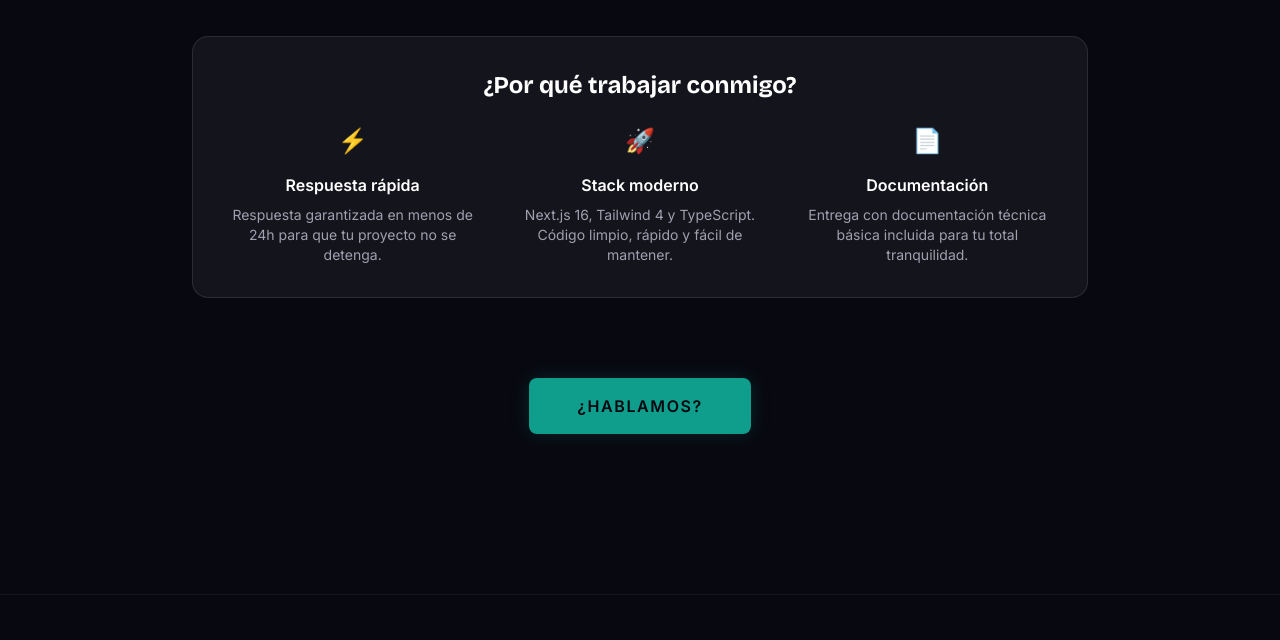
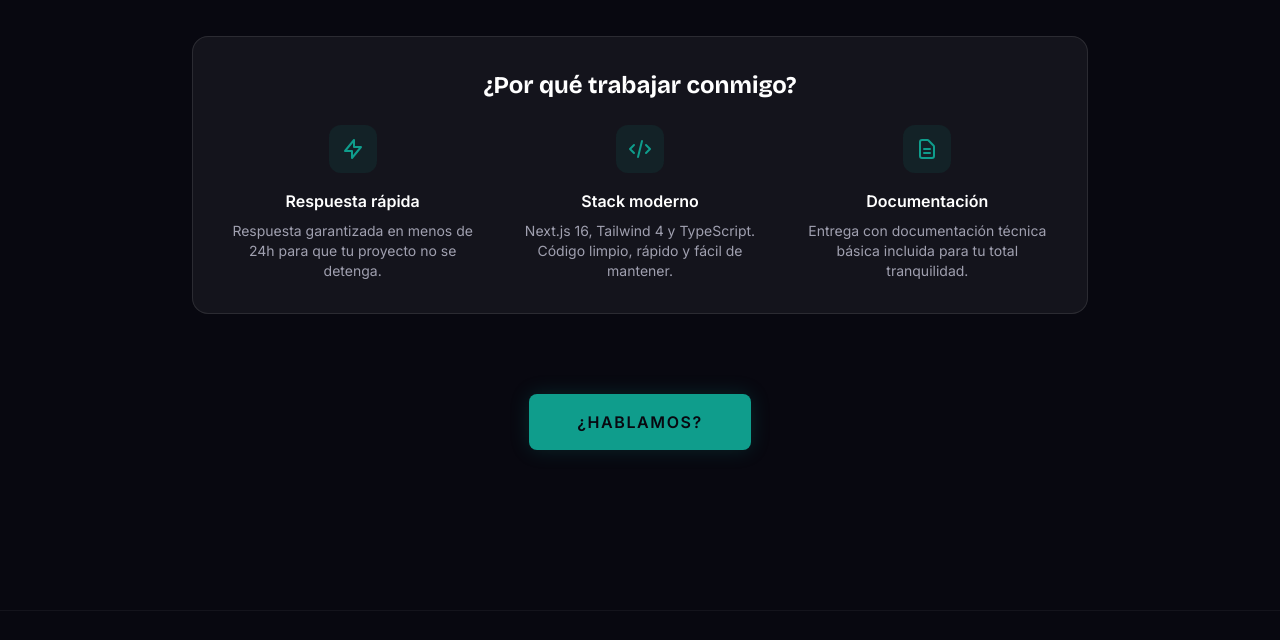
Before and after one commit to jukk4p/ivangonzalez-dev, an Astro site: page /sobre-mi in a window 1280 px wide. Shown: the part 1200-1840 px from the top of the page. Built offline with nearby package versions, Linux system fonts and the light colour scheme; Astro itself is replaced by a stand-in of ours.

Commit message:
style(about): replace emojis with professional SVG icons
Replace visual emojis in the differentiators section with stylized, clean SVG icons aligned with the overall theme.

```diff
--- a/src/pages/sobre-mi/index.astro
+++ b/src/pages/sobre-mi/index.astro
@@ -88,8 +88,18 @@ const skills = ['React', 'Next.js', 'Typescript', 'Tailwind CSS', 'Node.js', 'Ko
                   <h3 class="text-2xl font-display font-bold mb-6 text-white text-center">¿Por qué trabajar conmigo?</h3>
                   <div class="grid grid-cols-1 md:grid-cols-3 gap-8">
                     {differentiators.map((diff) => (
-                      <div class="text-center">
-                        <div class="text-accent mb-4 text-2xl">{diff.icon}</div>
+                      <div class="text-center flex flex-col items-center">
+                        <div class="text-accent mb-4 w-12 h-12 rounded-xl bg-accent/10 flex items-center justify-center">
+                          {diff.title === "Respuesta rápida" && (
+                            <svg class="w-6 h-6" fill="none" stroke="currentColor" viewBox="0 0 24 24"><path stroke-linecap="round" stroke-linejoin="round" stroke-width="2" d="M13 10V3L4 14h7v7l9-11h-7z"/></svg>
+                          )}
+                          {diff.title === "Stack moderno" && (
+                            <svg class="w-6 h-6" fill="none" stroke="currentColor" viewBox="0 0 24 24"><path stroke-linecap="round" stroke-linejoin="round" stroke-width="2" d="M10 20l4-16m4 4l4 4-4 4M6 16l-4-4 4-4"/></svg>
+                          )}
+                          {diff.title === "Documentación" && (
+                            <svg class="w-6 h-6" fill="none" stroke="currentColor" viewBox="0 0 24 24"><path stroke-linecap="round" stroke-linejoin="round" stroke-width="2" d="M9 12h6m-6 4h6m2 5H7a2 2 0 01-2-2V5a2 2 0 012-2h5.586a1 1 0 01.707.293l5.414 5.414a1 1 0 01.293.707V19a2 2 0 01-2 2z"/></svg>
+                          )}
+                        </div>
                         <h4 class="font-bold text-white mb-2">{diff.title}</h4>
                         <p class="text-sm text-text-muted">{diff.text}</p>
                       </div>
```
